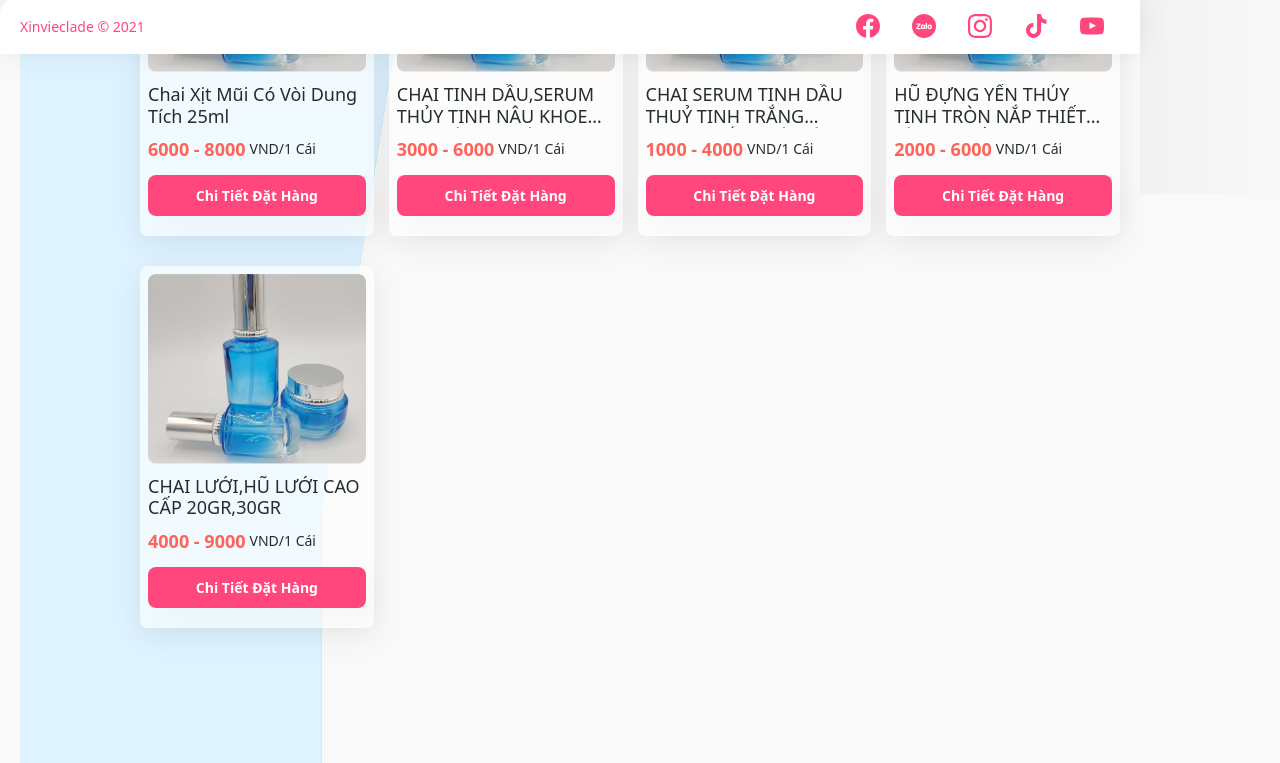
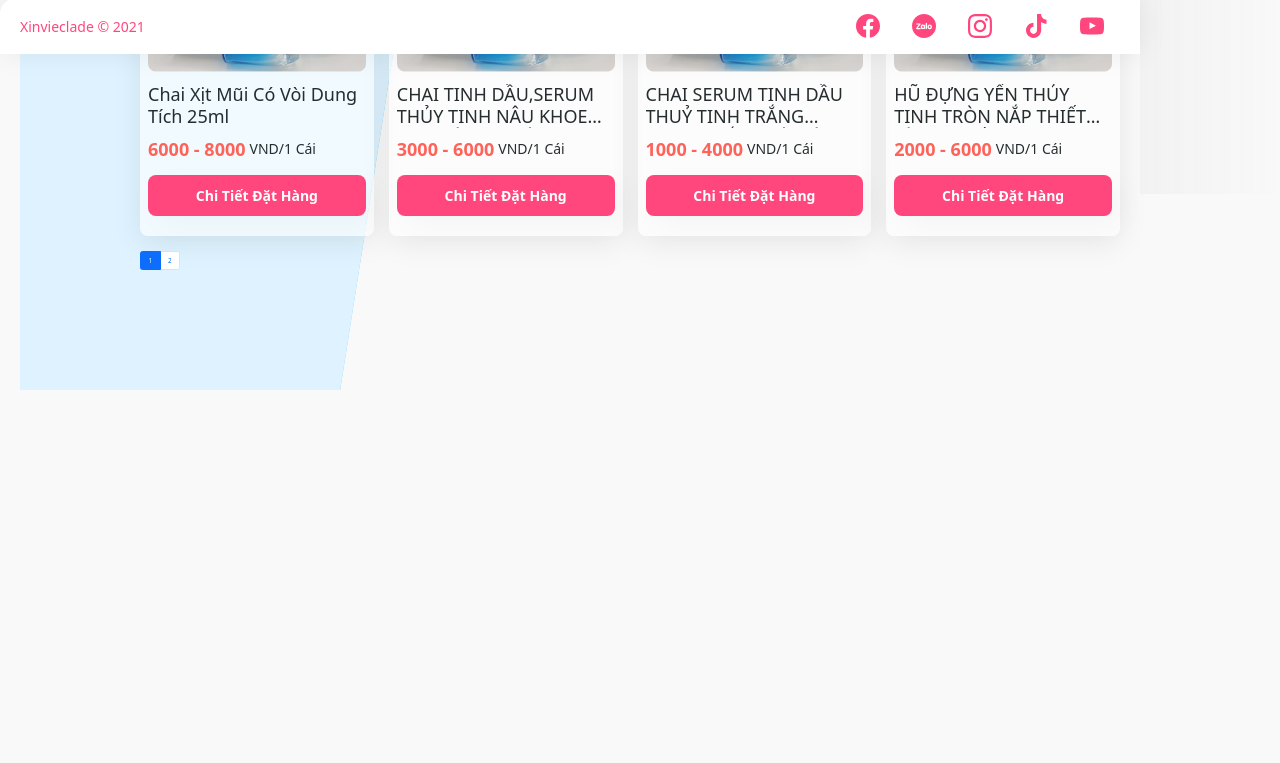
Before and after one commit to trminhphu79/antam-ecommerc, a React (Create React App) app: page /san-pham in a window 1280 px wide. Shown: the part 746-1509 px from the top of the page. After the commit the page ends 1136 px from the top, so only its background shows below. Built offline with nearby package versions, Linux system fonts and the light colour scheme.

Commit message:
update pagination
update component + logic pagination

```diff
--- a/package.json
+++ b/package.json
@@ -8,6 +8,7 @@
     "@testing-library/user-event": "^12.8.3",
     "axios": "^0.21.1",
     "firebase": "^8.10.1",
+    "lodash": "^4.17.21",
     "node-sass": "^5.0.0",
     "prop-types": "^15.7.2",
     "query-string": "^7.0.0",
--- /dev/null
+++ b/src/app/page/common/pagination/paginate/paginate.js
@@ -0,0 +1,8 @@
+import lodash from 'lodash';
+
+// output : new array .
+
+export function paginate(items, pageNumber, pageSize) {
+    const startIndex = (pageNumber - 1) * pageSize;
+    return lodash(items).slice(startIndex).take(pageSize).value();
+}
--- /dev/null
+++ b/src/app/page/common/pagination/pagination.jsx
@@ -0,0 +1,29 @@
+import React from 'react';
+import _ from 'lodash' ;
+import PropTypes from 'prop-types' ;
+
+const Pagination = ({ itemsCount , pageSize , currentPage , onPageChange }) => {
+    const pagesCount = Math.ceil(itemsCount / pageSize) ;
+    if(pagesCount === 1 ) return null ;
+    const pages = _.range(1,pagesCount + 1) ;
+
+    return (
+        <nav className="pagination">
+            { pages.map(page =>(
+                <li key={page} className={page === currentPage ? 'page-item active' : 'page-item'}>
+                    <a onClick={() => onPageChange(page)} className="page-link">{page}</a>
+                </li>
+            ))}
+
+        </nav>
+     );
+}
+
+Pagination.propTypes = {
+    itemsCount : PropTypes.number.isRequired ,
+    pageSize : PropTypes.number.isRequired ,
+    currentPage : PropTypes.number.isRequired ,
+    onPageChange : PropTypes.func.isRequired ,
+}
+
+export default Pagination;
--- a/src/app/page/productDetail/style/productDetail.css
+++ b/src/app/page/productDetail/style/productDetail.css
@@ -137,7 +137,7 @@ html{
 .product-form form .input-group input{
     font-size: 1.6rem ;
     padding: 1.2rem ;
-    border-radius: 3rem ;
+    border-radius: 3rem !important;
     box-shadow: 0px 12px 30px rgba(0, 0, 0, 0.08);
     border: none ;
     background: #fff ;
--- a/src/app/page/products/product.jsx
+++ b/src/app/page/products/product.jsx
@@ -1,20 +1,36 @@
-import React, { Component } from 'react';
-import Filter from './filter' ;
-import ProductContainer from './productContainer';
-import './style/product.css' ;
-import { getProducts } from '../server/productChaillo';
+import React, { Component } from "react";
+import Filter from "./filter";
+import ProductContainer from "./productContainer";
+import "./style/product.css";
+import { getProducts } from "../server/productChaillo";
+import { paginate } from "../common/pagination/paginate/paginate";
 
 class Products extends Component {
   state = {
-        products : getProducts()
-    }
+    products: getProducts(),
+    pageSize: 8,
+    currentPage: 1,
+  };
+
+  handlePageChange = (page) => {
+    this.setState({ currentPage: page });
+  };
 
   render() {
-        const { products } = this.state ;
+    const { products, currentPage, pageSize, sortProduct } = this.state;
+    const { length: itemsCount } = products;
+
+    const allProduct = paginate(products, currentPage, pageSize);
     return (
       <div className="background-page product">
         <Filter />
-                <ProductContainer products={products}/>
+        <ProductContainer
+          products={allProduct}
+          itemsCount={itemsCount}
+          currentPage={currentPage}
+          pageSize={pageSize}
+          onPageChange={this.handlePageChange}
+        />
       </div>
     );
   }
--- a/src/app/page/products/productContainer.jsx
+++ b/src/app/page/products/productContainer.jsx
@@ -1,11 +1,24 @@
 import React from 'react' ;
 import ListProduct from './listProduct';
+import Pagination from '../common/pagination/pagination';
 
-const ProductContainer = ({ products }) => {
+const ProductContainer = (props) => {
+    const {
+        products: allProduct,
+        currentPage,
+        pageSize ,
+        itemsCount,
+        onPageChange } = props;
 
     return (
         <div className="product-container">
-            <ListProduct products={products}/>
+            <ListProduct products={allProduct} />
+            <Pagination
+                currentPage={currentPage}
+                itemsCount={itemsCount}
+                onPageChange={onPageChange}
+                pageSize={pageSize}
+            />
         </div>
      );
 }
```
Also changed, not shown: src/app/page/common/pagination/pagination.scss (added). Lines whose indentation alone changed are shown as unchanged.
